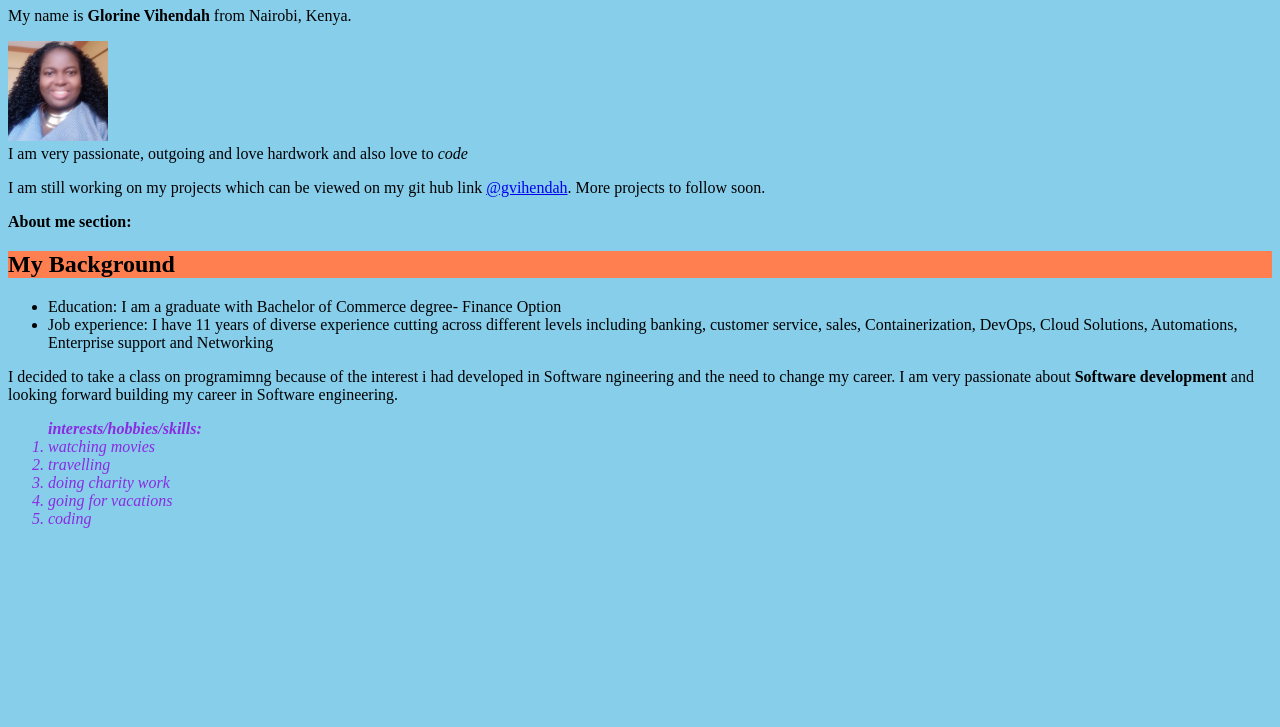
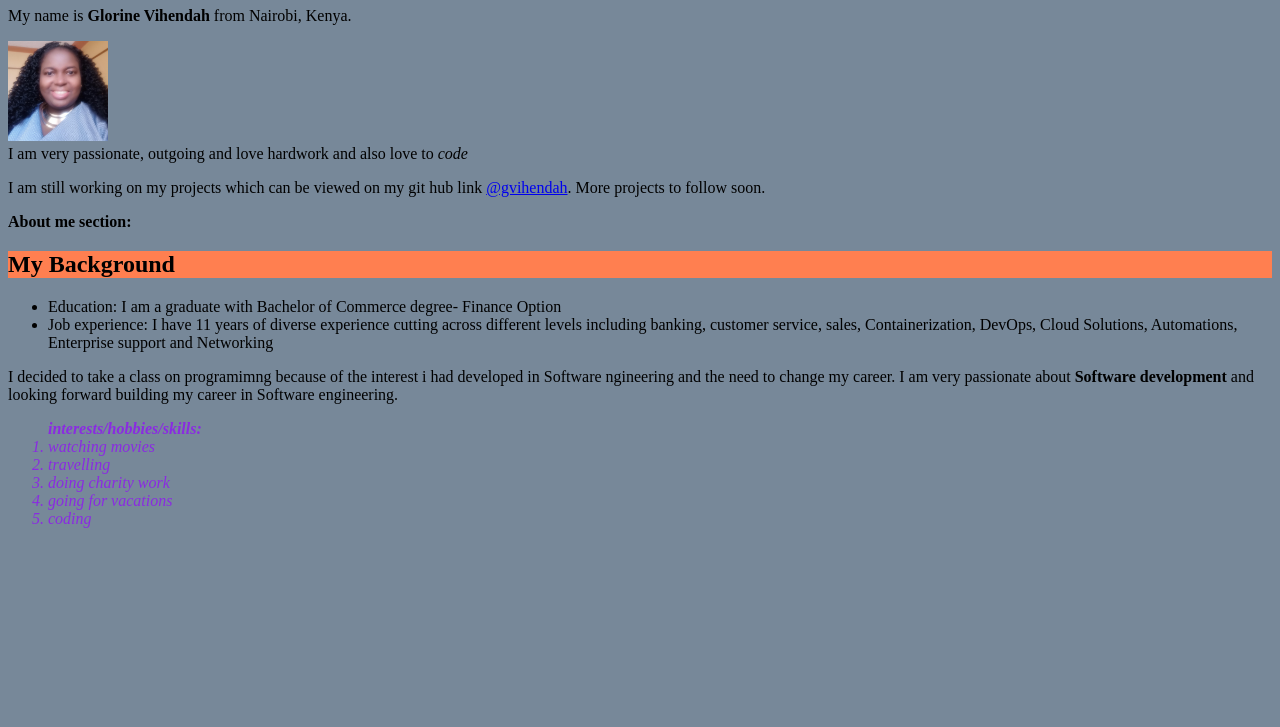
Before and after one commit to gvihendah/my-portfolio-landing-page, a plain HTML site: page index.html in a window 1280 px wide. Shown: the part 73-800 px from the top of the page. Drawn offline with Linux system fonts and the light colour scheme.

Commit message:
added files

```diff
--- a/css/main.css
+++ b/css/main.css
@@ -1,5 +1,5 @@
 body {
-    background-color: skyblue;
+    background-color: lightslategrey
 }
 h1 {
     color: blue;
```
